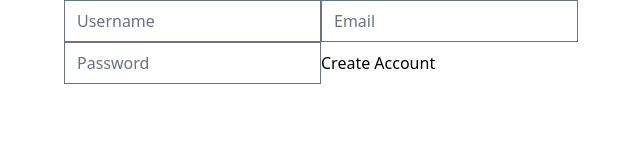
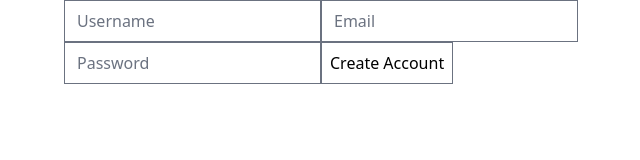
Before and after one commit to FIN443/carrot-market, a Next.js app: page /forms in a window 1280 px wide. Shown: the top 160 px of the page, without its empty margins (288-928 px from the left). Built offline with nearby package versions, Linux system fonts and the light colour scheme.

Commit message:
Practice ReactHookForm

```diff
--- a/pages/forms.tsx
+++ b/pages/forms.tsx
@@ -1,20 +1,78 @@
 import React, { useState } from "react";
+import { FieldErrors, useForm } from "react-hook-form";
 
 // Why use React Hook Form
-// Less code
-// Better validation
+// Less code (v)
+// Better validation (v)
 // Better Errors (set, clear, display)
 // Have control over inputs
-// Dont deal with events
-// Easier Inputs
+// Dont deal with events (v)
+// Easier Inputs (v)
+
+interface ILoginForm {
+  username: string;
+  email: string;
+  password: string;
+  errors?: string;
+}
 
 export default function Forms() {
+  const {
+    register,
+    handleSubmit,
+    watch,
+    formState: { errors },
+    setError,
+    setValue,
+    reset,
+    resetField,
+  } = useForm<ILoginForm>({
+    mode: "onBlur",
+  });
+  const onValid = (data: ILoginForm) => {
+    console.log("im valid");
+    setError("errors", { message: "Backend is offline sorry" });
+  };
+  const onInvalid = (errors: FieldErrors) => {
+    console.log(errors);
+  };
   return (
-    <form>
-      <input type="text" placeholder="Username" required />
-      <input type="email" placeholder="Email" required />
-      <input type="password" placeholder="Password" required />
-      <input type="submit" value="Create Account" />
+    <form onSubmit={handleSubmit(onValid, onInvalid)}>
+      <input
+        {...register("username", {
+          required: "Username is required",
+          minLength: {
+            message: "The username should be longer than 5 chars.",
+            value: 5,
+          },
+        })}
+        type="text"
+        placeholder="Username"
+      />
+      <input
+        {...register("email", {
+          required: "Email is required",
+          validate: {
+            notGmail: (value) =>
+              !value.includes("@gmail.com") || "Gmail is not allowed",
+          },
+        })}
+        type="email"
+        placeholder="Email"
+        className={`${Boolean(errors.email) ? "border-red-500" : ""}`}
+      />
+      {errors.email?.message}
+      <input
+        {...register("password", { required: "Password is required" })}
+        type="password"
+        placeholder="Password"
+      />
+      <input
+        className="border border-gray-500 p-2 "
+        type="submit"
+        value="Create Account"
+      />
+      {errors.errors?.message}
     </form>
   );
 }
```
Also changed, not shown: 1 other file (tests, documents, lock files or other folders).
